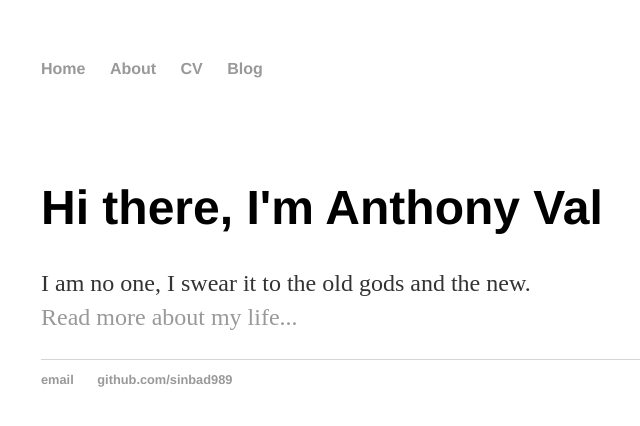
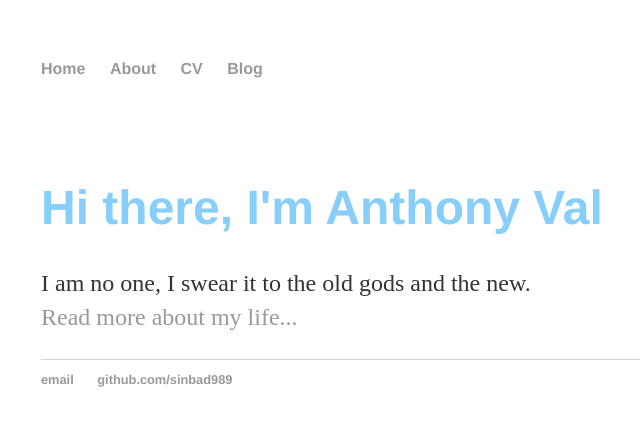
Before and after one commit to sinbad989/sinbad989.github.io, a Jekyll site: the page built from index.html, in a window 1280 px wide. Shown: the top 426 px of the page, without its empty margins (151-791 px from the left). Built offline with Jekyll 4.4.1, drawn with Linux system fonts in a browser that asks for light colours.

Commit message:
Update main.css

```diff
--- a/css/main.css
+++ b/css/main.css
@@ -22,6 +22,7 @@ a:hover {
 h1 {
     font-size: 3em;
     font-family:'Helvetica', 'Arial', 'Sans-Serif';
+    color:lightskyblue;
 }
 p {
     font-size: 1.5em;
```
